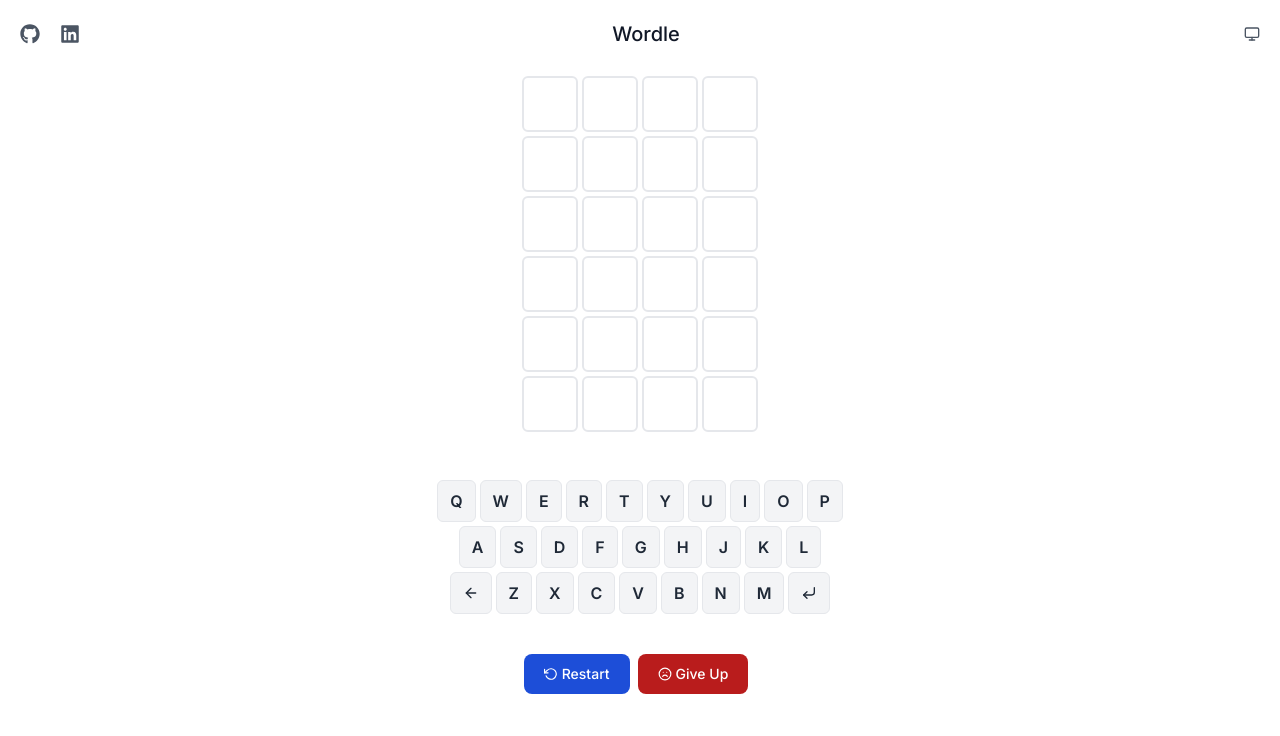
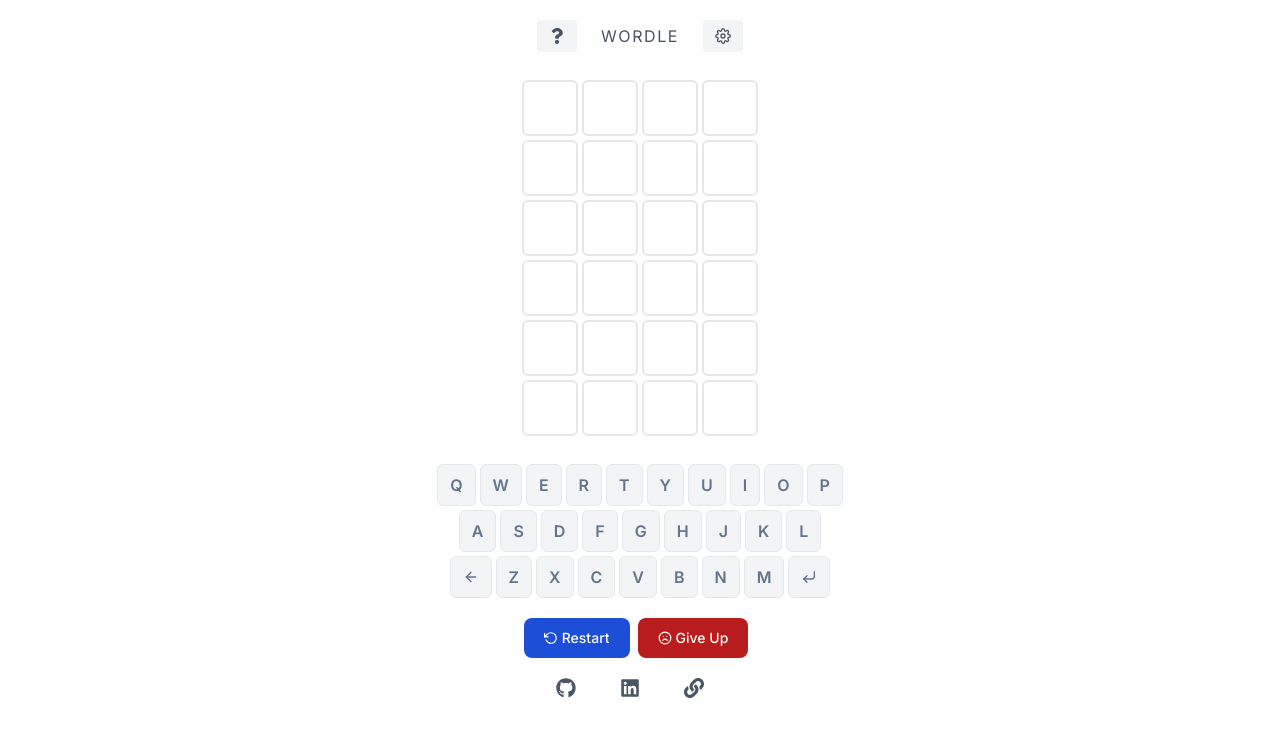
Before and after one commit to HashirHussain/nextjs-wordle, a Next.js app: page / in a window 1280 px wide. Shown: the top 736 px of the page. Built offline with nearby package versions, Linux system fonts and the light colour scheme.

Commit message:
re write few logic

```diff
--- a/app/Game.tsx
+++ b/app/Game.tsx
@@ -1,8 +1,9 @@
 "use client";
 
-import { JSX, useEffect, useRef, useState } from "react";
+import { useEffect, useRef, useState } from "react";
 import Alert from "./components/Alert";
 import CTA from "./components/CTA";
+import Footer from "./components/Footer";
 import Header from "./components/Header";
 import KeyBoard from "./components/KeyBoard";
 import PlayBoard from "./components/PlayBoard";
@@ -10,17 +11,16 @@
   CHANCE_LIMIT,
   KEYBOARD_EVENT,
   blocksValueType,
-  getChosenAnswer,
   isAlphabetPressed,
   isDeletedPressed,
   isEnterPressed,
+  pickRandom,
 } from "./lib";
 
 export default function Game({ wordsList }: { wordsList: Array<string> }) {
   const [lettersLimit, setLettersLimit] = useState<number>(4);
-  const [chanceLimit, setChanceLimit] = useState<number>(6);
   const [correctAnswer, setCorrectAnswer] = useState<string>(
-    getChosenAnswer(wordsList)
+    pickRandom(wordsList)
   );
   const [alertMessage, setAlertMessage] = useState<any>(null);
   const [grid, setGrid] = useState<blocksValueType>([]); // Holds letters while key press
@@ -106,14 +106,18 @@
         <span className="uppercase tracking-widest">{correctAnswer}</span>
       );
     }
+    setGameEnd(true);
   };
 
   const resetGame = () => {
     setCurrentRow(0);
-    setCorrectAnswer(getChosenAnswer(wordsList));
+    setCorrectAnswer(pickRandom(wordsList));
     setTempWord([]);
     setGrid([]);
     setGameEnd(false);
+    setAlertMessage(
+      <span className="uppercase tracking-widest">{'Guess the first word!'}</span>
+    );
   };
 
   useEffect(() => {
@@ -139,12 +143,12 @@
     };
   }, []);
 
-  console.log("correctAnswer", correctAnswer);
-
   return (
     <>
-      <Header />
-      <div className="flex flex-col justify-center items-center gap-10">
+      <div className="flex flex-col justify-center items-center">
+        {alertMessage && <Alert>{alertMessage}</Alert>}
+        <Header />
+        {/* <HowTo /> */}
         <PlayBoard
           grid={grid}
           currentRow={currentRow}
@@ -158,7 +162,8 @@
           grid={grid}
         />
         <CTA onRestart={onRestartHandler} onGiveUp={onGiveUpHandler} />
-        {alertMessage && <Alert>{alertMessage}</Alert>}
+        {/* <Modal /> */}
+        <Footer />
       </div>
     </>
   );
--- a/app/components/CTA.tsx
+++ b/app/components/CTA.tsx
@@ -8,7 +8,7 @@
 
 export default function CTA({ onRestart, onGiveUp }: Props) {
     return (
-        <div className="flex">
+        <div className="flex mt-5">
             <button
                 type="button"
                 tabIndex={-1}
--- /dev/null
+++ b/app/components/Footer.tsx
@@ -0,0 +1,38 @@
+"use client";
+import { FaGithub, FaLink, FaLinkedin } from "react-icons/fa";
+
+export default function Footer() {
+    return (
+        <footer className="text-gray-600 body-font">
+            <div className="container mx-auto flex flex-wrap p-5 justify-center items-center gap-x-6">
+                <a
+                    title="github link"
+                    rel="noopener"
+                    href="https://github.com/HashirHussain/nextjs-wordle/"
+                    className="mr-5 hover:text-gray-900 text-xl cursor-pointer"
+                    target="_blank"
+                >
+                    <FaGithub />
+                </a>
+                <a
+                    title="linkedIn link"
+                    rel="noopener"
+                    href="https://www.linkedin.com/in/hashir-hussain/"
+                    className="mr-5 hover:text-sky-700 text-xl cursor-pointer"
+                    target="_blank"
+                >
+                    <FaLinkedin />
+                </a>
+                <a
+                    title="personal portfolio"
+                    rel="noopener"
+                    href="http://hashirhussain.com/"
+                    className="mr-5 hover:text-sky-900 text-xl cursor-pointer"
+                    target="_blank"
+                >
+                    <FaLink />
+                </a>
+            </div>
+        </footer>
+    );
+}
--- a/app/components/Header.tsx
+++ b/app/components/Header.tsx
@@ -1,37 +1,26 @@
 "use client";
-import { FaGithub, FaLinkedin } from "react-icons/fa";
-import ThemeSwitcher from "./ThemeSwitcher";
+import { FaQuestion } from "react-icons/fa";
+import { FiSettings } from "react-icons/fi";
 
 export default function Header() {
     return (
         <header className="text-gray-600 body-font">
-            <div className="container mx-auto flex flex-wrap p-5 flex-col md:flex-row items-center">
-                <nav className="flex lg:w-2/5 flex-wrap items-center text-base md:ml-auto">
-                    <a
-                        title="github link"
-                        rel="noopener"
-                        href="https://github.com/HashirHussain/nextjs-wordle/"
-                        className="mr-5 hover:text-gray-900 text-xl cursor-pointer"
-                        target="_blank"
-                    >
-                        <FaGithub />
-                    </a>
-                    <a
-                        title="linkedIn link"
-                        rel="noopener"
-                        href="https://www.linkedin.com/in/hashir-hussain/"
-                        className="mr-5 hover:text-sky-700 text-xl cursor-pointer"
-                        target="_blank"
-                    >
-                        <FaLinkedin />
-                    </a>
-                </nav>
-                <a className="flex order-first lg:order-none lg:w-1/5 title-font font-medium items-center text-gray-900 lg:items-center lg:justify-center mb-4 md:mb-0">
-                    <span className="ml-3 text-xl">Wordle</span>
-                </a>
-                <div className="lg:w-2/5 inline-flex lg:justify-end ml-5 lg:ml-0">
-                    <ThemeSwitcher />
-                </div>
+            <div className="container mx-auto flex flex-wrap p-5 justify-center items-center gap-x-6">
+                <button
+                    type="button"
+                    title="how to play"
+                    className="inline-flex items-center bg-gray-100 border-0 py-2 px-3 focus:outline-none hover:bg-gray-200 rounded text-base mt-4 md:mt-0"
+                >
+                    <FaQuestion />
+                </button>
+                <h4 className="uppercase tracking-widest">Wordle</h4>
+                <button
+                    type="button"
+                    title="how to play"
+                    className="inline-flex items-center bg-gray-100 border-0 py-2 px-3 focus:outline-none hover:bg-gray-200 rounded text-base mt-4 md:mt-0"
+                >
+                    <FiSettings />
+                </button>
             </div>
         </header>
     );
--- a/app/components/Keyboard.tsx
+++ b/app/components/Keyboard.tsx
@@ -4,34 +4,40 @@
 const keyStyle = `flex grow shrink basis-px
 items-center justify-center
 px-3 py-1 sm:py-2
-font-semibold text-gray-800
+font-semibold text-base
 bg-gray-100 active:bg-gray-200
-dark:text-gray-50 dark:bg-gray-700
 border border-gray-200 hover:border-gray-300 active:border-gray-400
 rounded-md
 uppercase
 cursor-pointer
 select-none`;
 
-const correctKeyStyle = `${keyStyle} bg-lime-600 border-lime-600 dark:bg-lime-600 dark:border-lime-600 text-gray-50`;
-const incorrectKey = `${keyStyle} bg-gray-400 dark:bg-gray-400 text-gray-50`;
-const misplacedKeyStyle = `${keyStyle} bg-amber-400 border-amber-400 dark:bg-amber-400 dark:border-amber-400 text-gray-50`;
+const correctKeyStyle = `${keyStyle} bg-lime-600 border-lime-600 dark:bg-lime-600 dark:border-lime-600 text-white`;
+const incorrectKey = `${keyStyle} bg-gray-400 dark:bg-gray-400 text-white`;
+const misplacedKeyStyle = `${keyStyle} bg-amber-500 border-amber-500 dark:bg-amber-500 dark:border-amber-500 text-white`;
 
 const getKeyStyle = (
     key: string,
     grid: blocksValueType,
     correctAnswer: string
 ) => {
-  return keyStyle;
-  //TODO - Green/ Yellow/ Dark color
     if (grid.flat().indexOf(key) === -1) {
         return keyStyle; //untouched key - default style
     }
 
-  const KeyPositions = findIndices(correctAnswer.split(""), key);
-  if (KeyPositions.length === 0) {
+    if (correctAnswer.indexOf(key) === -1) {
         return incorrectKey;
     }
+
+    const pos = findIndices(correctAnswer.split(""), key);
+    const currPoss = grid.map((item) => findIndices(item, key)).flat();
+    const onCorrectPosition = currPoss.join("").indexOf(pos.join(""));
+
+    if (onCorrectPosition > -1) {
+        return correctKeyStyle;
+    }
+
+    return misplacedKeyStyle;
 };
 
 export default function KeyBoard({
@@ -44,7 +50,7 @@
     grid: blocksValueType;
 }) {
     return (
-    <div className="flex flex-col justify-center items-center gap-1">
+        <div className="flex flex-col justify-center items-center gap-1 mt-5">
             <div className="flex flex-row justify-stretch gap-x-1">
                 {ALPHABETS[0].map((key: string, index: number) => {
                     return (
--- a/app/components/ThemeSwitcher.tsx
+++ b/app/components/ThemeSwitcher.tsx
@@ -30,56 +30,27 @@
 
     return (
         <>
-            <button
-                type="button"
-                title={"Theme switcher"}
-                onClick={() => setShowList(!showList)}
-            >
-                {CurrentIcon(theme)}
-            </button>
-            {showList && (
-                <ul
-                    className={`absolute z-50 top-6 bg-white rounded-lg ring-1 ring-slate-900/10 shadow-lg overflow-hidden w-36 py-1 text-sm text-slate-700 font-semibold dark:bg-slate-800 dark:ring-0 dark:highlight-white/5 dark:text-slate-300 mt-8`}
-                    role="listbox"
-                    title="theme switcher list"
-                    aria-orientation="vertical"
-                    tabIndex={-1}
+            <div className="relative">
+                <select
+                    title="theme selector"
+                    className="block appearance-none w-full bg-gray-200 border border-gray-200 text-gray-700 py-2 px-2 pr-8 rounded leading-tight focus:outline-none focus:bg-white focus:border-gray-500"
+                    id="theme-state"
+                    onChange={(e) => setTheme(e.target.value)}
                 >
-                    <li
-                        className={`py-1 px-2 flex items-center cursor-pointer ${theme === "light" ? "text-sky-500" : ""
-                            }`}
-                        tabIndex={-1}
-                        role="option"
-                        aria-selected="false"
-                        onClick={() => setTheme("light")}
+                    <option value={"light"}>Light</option>
+                    <option value={"dark"}>Dark</option>
+                    <option value={"system"}>System</option>
+                </select>
+                <div className="pointer-events-none absolute inset-y-0 right-0 flex items-center px-2 text-gray-700">
+                    <svg
+                        className="fill-current h-4 w-4"
+                        xmlns="http://www.w3.org/2000/svg"
+                        viewBox="0 0 20 20"
                     >
-                        <FiSun className={"mr-2"} />
-                        <span>Light</span>
-                    </li>
-                    <li
-                        className={`py-1 px-2 flex items-center cursor-pointer ${theme === "dark" ? "text-sky-500" : ""
-                            }`}
-                        tabIndex={-1}
-                        role="option"
-                        aria-selected="false"
-                        onClick={() => setTheme("dark")}
-                    >
-                        <FiMoon className={"mr-2"} />
-                        <span>Dark</span>
-                    </li>
-                    <li
-                        className={`py-1 px-2 flex items-center cursor-pointer ${theme === "system" ? "text-sky-500" : ""
-                            }`}
-                        tabIndex={-1}
-                        role="option"
-                        aria-selected="false"
-                        onClick={() => setTheme("system")}
-                    >
-                        <FiMonitor className={"mr-2"} />
-                        <span>System</span>
-                    </li>
-                </ul>
-            )}
+                        <path d="M9.293 12.95l.707.707L15.657 8l-1.414-1.414L10 10.828 5.757 6.586 4.343 8z" />
+                    </svg>
+                </div>
+            </div>
         </>
     );
 };
--- a/app/lib/index.ts
+++ b/app/lib/index.ts
@@ -12,7 +12,7 @@
 
 type blocksValueType = Array<Array<string>>;
 
-const getChosenAnswer = (list: Array<string>) => {
+const pickRandom = (list: Array<string>) => {
   return list[Math.floor(Math.random() * list.length)];
 };
 
@@ -84,7 +84,7 @@
   fillBlock,
   findIndices,
   getChances,
-  getChosenAnswer,
+  pickRandom,
   getLettersBlock,
   handleBackspace,
   isEnterPressed,
--- a/package.json
+++ b/package.json
@@ -9,6 +9,7 @@
     "lint": "next lint"
   },
   "dependencies": {
+    "@headlessui/react": "^1.7.17",
     "@types/node": "20.5.7",
     "@types/react": "18.2.21",
     "@types/react-dom": "18.2.7",
```
Also changed, not shown: app/components/HowTo.tsx (added, +16 -0 lines), app/components/Modal.tsx (added, +78 -0 lines), 1 other file (tests, documents, lock files or other folders). Lines whose indentation alone changed are shown as unchanged.
